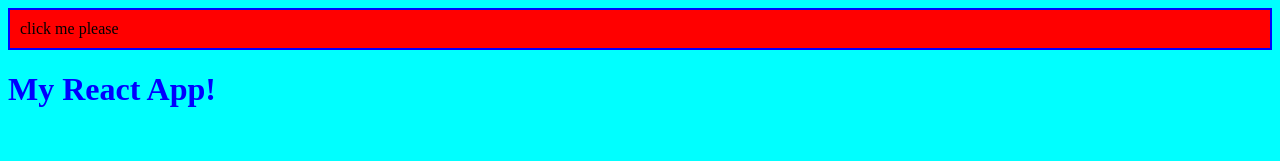
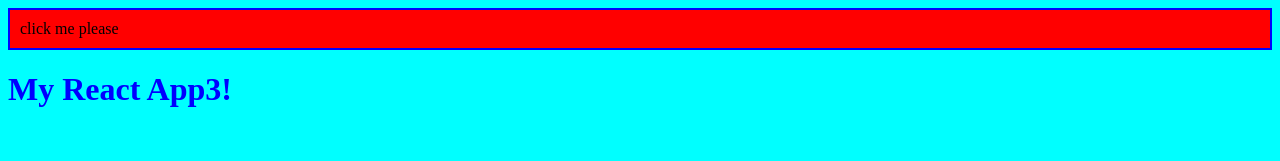
Before and after one commit to dimapanasiuk/react-boilerplate, a React app: page / in a window 1280 px wide. Shown: the top 161 px of the page. Built offline with nearby package versions, Linux system fonts and the light colour scheme.

Commit message:
add in deploy build and gh-pages

```diff
--- a/package.json
+++ b/package.json
@@ -5,7 +5,7 @@
   "description": "",
   "main": "index.js",
   "scripts": {
-    "deploy": "gh-pages -d dist",
+    "deploy": "npm run build && gh-pages -d dist",
     "start": "webpack-dev-server --mode development --open --hot",
     "build": "webpack --mode production",
     "test": "jest",
--- a/src/components/App.jsx
+++ b/src/components/App.jsx
@@ -11,7 +11,7 @@ class App extends Component {
     return (
       <div>
         <Button label="click me please" />
-        <h1>My React App!</h1>
+        <h1>My React App3!</h1>
         {/* <img src={Logo} /> */}
       </div>
     );
```
